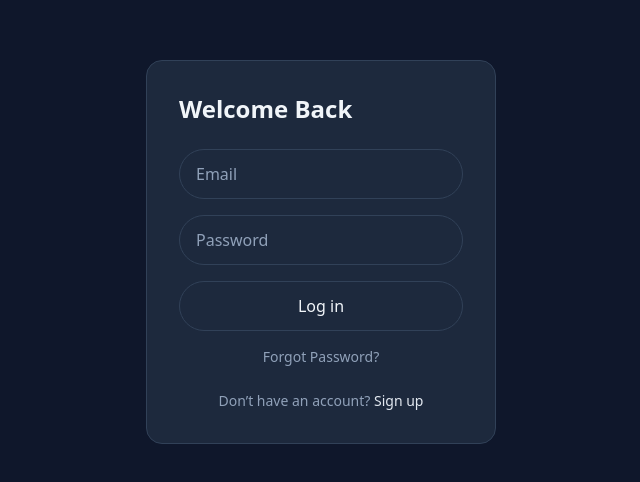
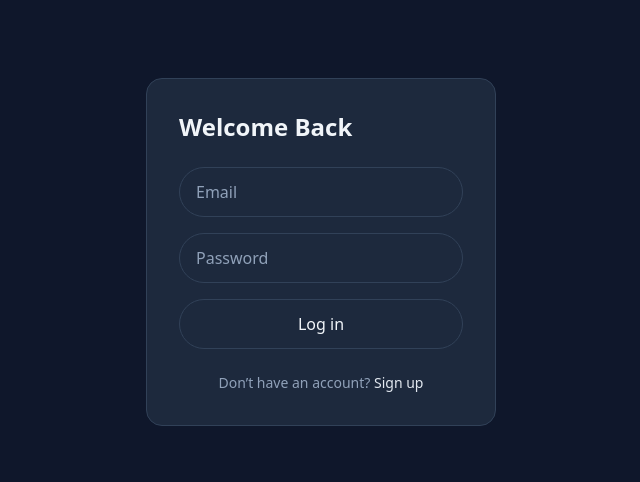
Before and after one commit to baranivelan007-coder/Notes-App, a React app in the folder frontend/: page /login in a window 1280 px wide. Shown: the part 148-630 px from the top of the page, without its empty margins (319-959 px from the left). Built offline with nearby package versions, Linux system fonts and the light colour scheme; the HTML template or start-up script is replaced by a standard one.

Commit message:
small css changes

```diff
--- a/frontend/src/pages/LoginPage.jsx
+++ b/frontend/src/pages/LoginPage.jsx
@@ -73,8 +73,6 @@ export default function LoginPage() {
           </motion.button>
         </form>
 
-        <p className="text-sm text-slate-400 text-center mt-4 cursor-pointer hover:underline">Forgot Password?</p>
-
         <p className="text-sm text-slate-400 text-center mt-6">
           Don’t have an account?{' '}
           <span onClick={() => navigate('/signup')} className="text-slate-200 cursor-pointer hover:underline">
--- a/frontend/src/pages/MainPage.jsx
+++ b/frontend/src/pages/MainPage.jsx
@@ -130,7 +130,7 @@ export default function MainPage() {
             </div>
             { /* name of user */}
             <div className="p-4 border-b border-slate-700 align-center">
-                <h2 className="text-lg">Welcome, <span className="font-semibold text-slate-200">{username}</span></h2>
+                <h2 className="text-lg">Hi, <span className="font-semibold text-slate-200">{username}!</span></h2>
             </div>
             {/* Popup form */}
             { showPopup &&
```
